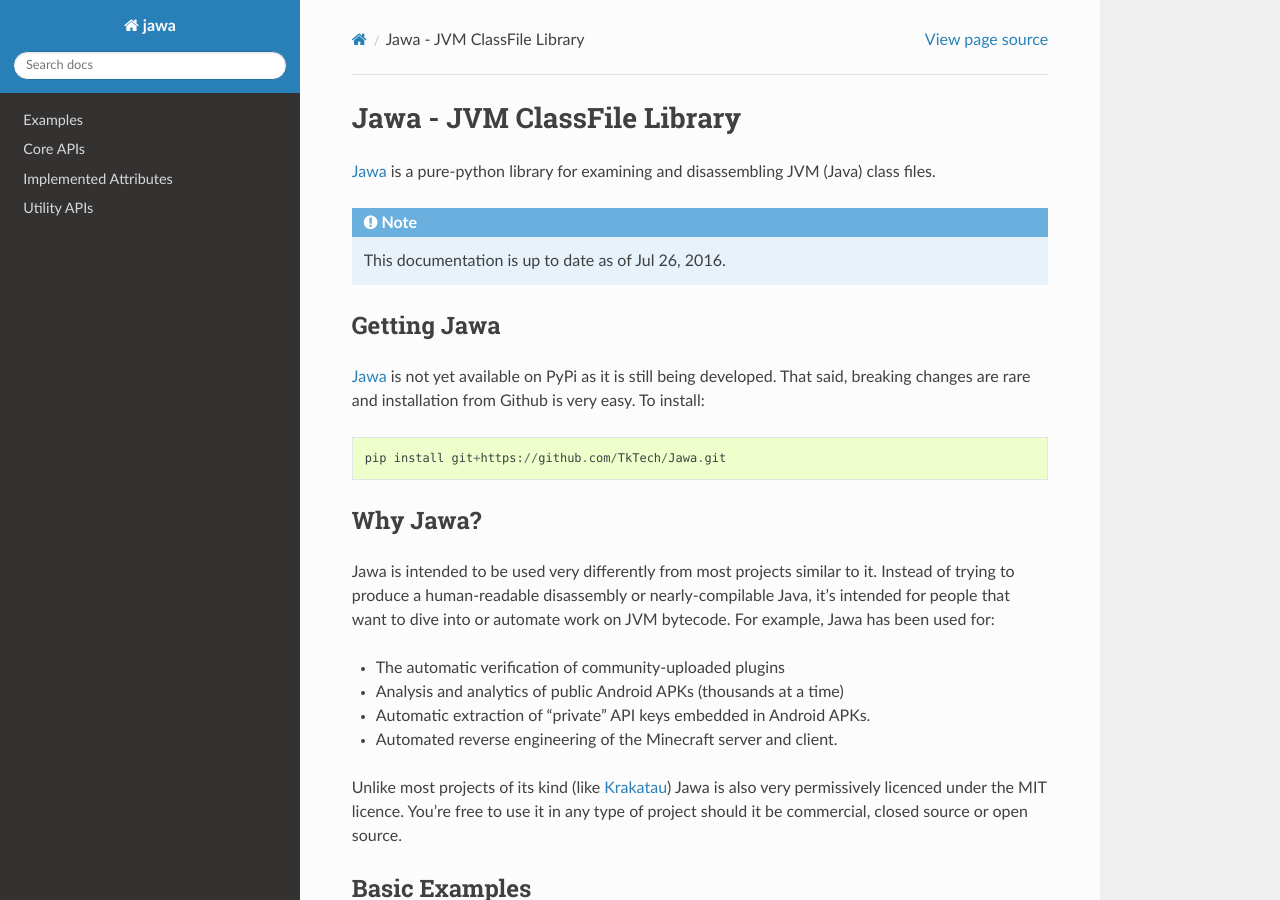
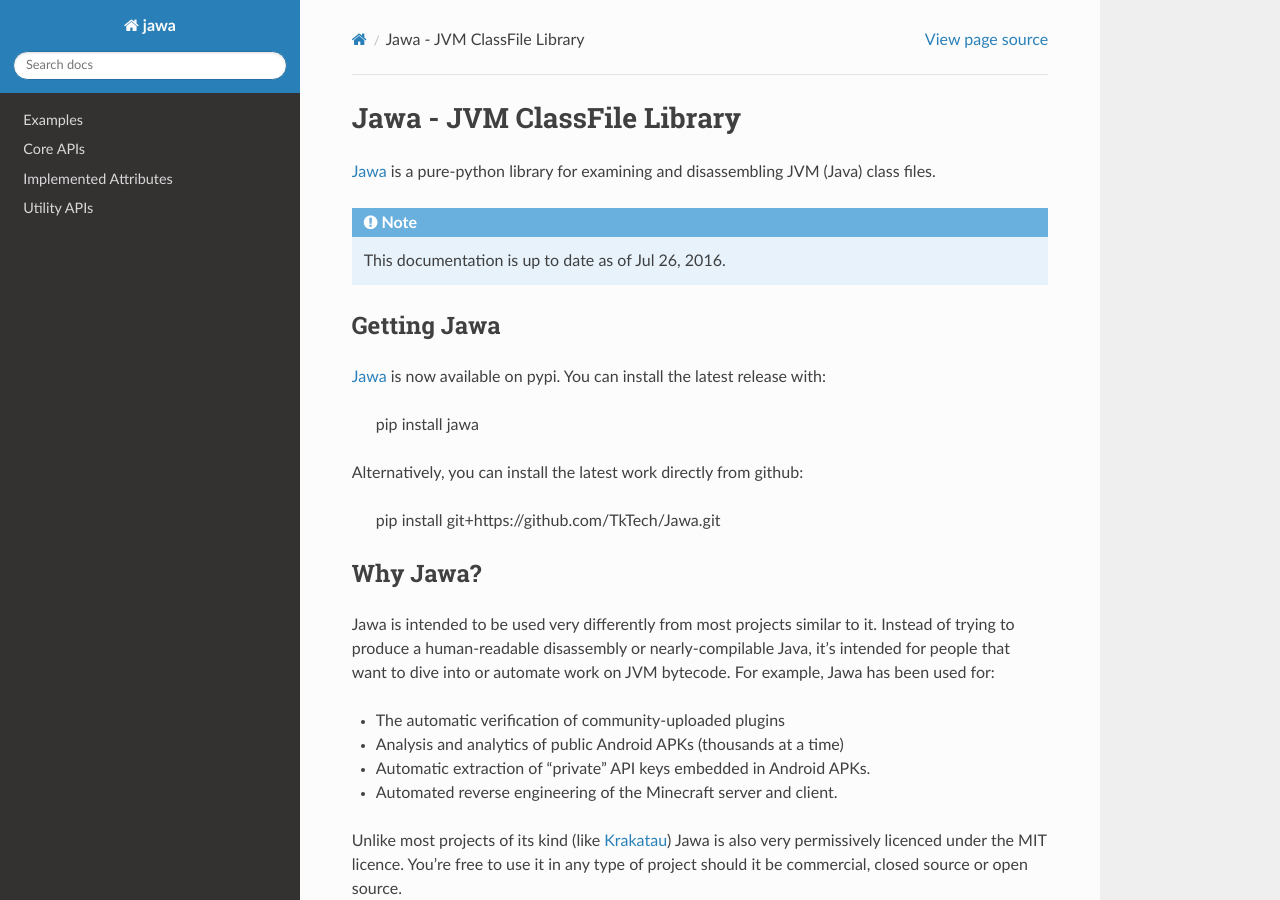
Before and after one commit to TkTech/lawu, a Sphinx documentation site: the page built from docs/index.rst, in a window 1280 px wide and 900 px high. Built offline with Sphinx 7.4.7 and the Read the Docs theme 2.0.0, drawn with Linux system fonts in a browser that asks for light colours.

Commit message:
Update documentation index to reflect pypi status. Closes #9

```diff
--- a/docs/index.rst
+++ b/docs/index.rst
@@ -11,8 +11,11 @@
 Getting Jawa
 ------------
 
-Jawa_ is not yet available on PyPi as it is still being developed. That said, breaking
-changes are rare and installation from Github is very easy. To install::
+Jawa_ is now available on pypi. You can install the latest release with:
+
+    pip install jawa
+
+Alternatively, you can install the latest work directly from github:
 
     pip install git+https://github.com/TkTech/Jawa.git
 
```
